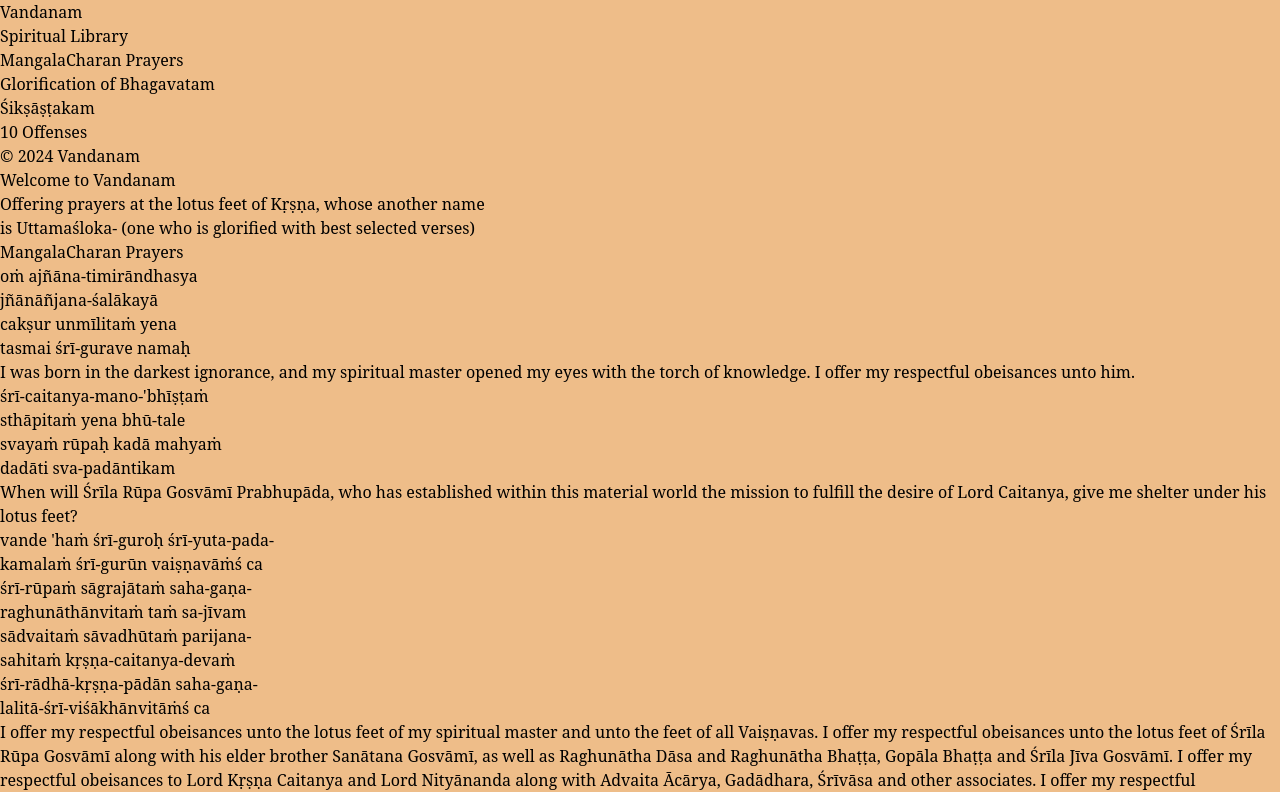
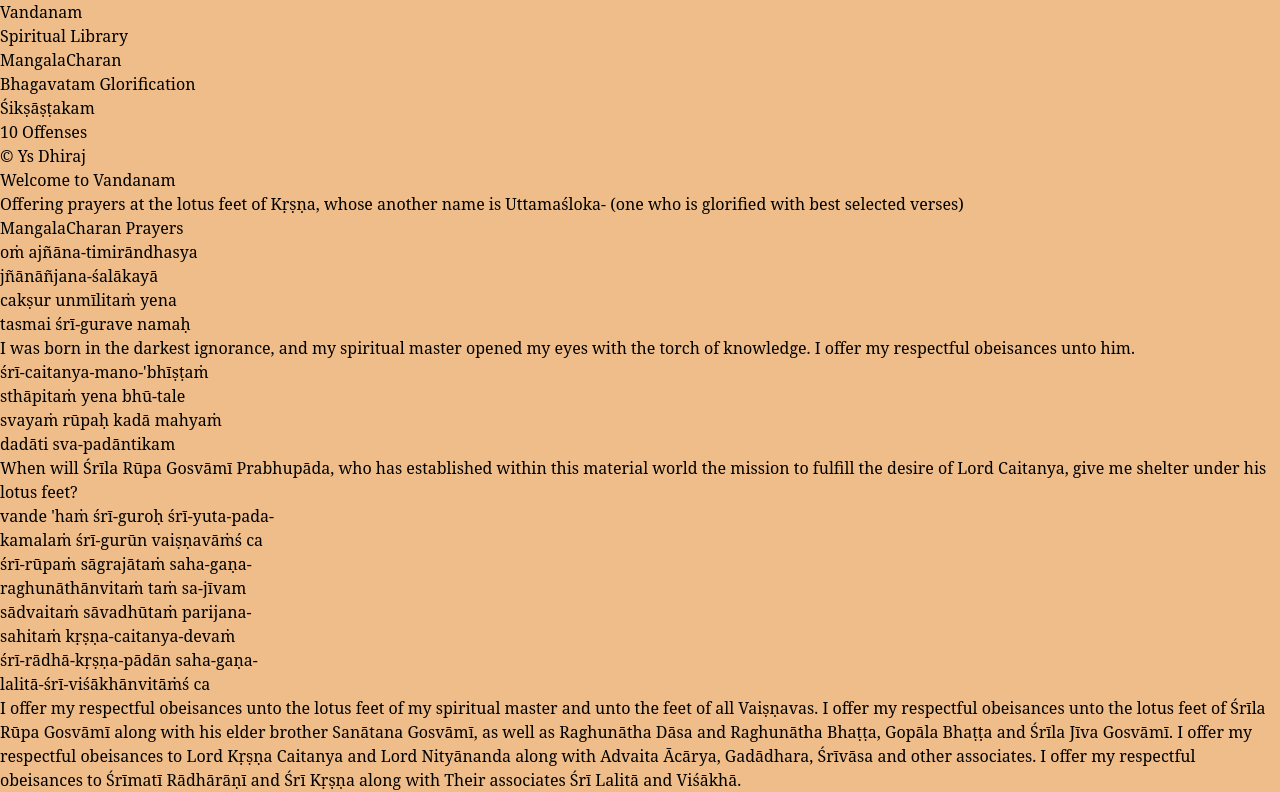
Before and after one commit to Dhiraj-Pote/Vandanam, a Next.js app: page / in a window 1280 px wide. Shown: the top 792 px of the page. Built offline with nearby package versions, Linux system fonts and the light colour scheme.

Commit message:
netlify push4

```diff
--- a/src/app/globals.css
+++ b/src/app/globals.css
@@ -21,3 +21,18 @@ html {
        Adjust '8px' to fine-tune the size. */
     margin-bottom: 8px;
 }
+
+@keyframes fadeIn {
+  from {
+    opacity: 0;
+    transform: translateY(-10px);
+  }
+  to {
+    opacity: 1;
+    transform: translateY(0);
+  }
+}
+
+.animate-fade-in {
+  animation: fadeIn 1.2s ease-out;
+}
--- a/src/app/page.tsx
+++ b/src/app/page.tsx
@@ -20,10 +20,9 @@ export default function Home() {
         <h1 className="text-4xl font-bold mb-2 text-[#5a3a1a]">
           Welcome to Vandanam
         </h1>
-        <p className="text-sm text-[#6b4423] max-w-2xl mx-auto">
+        <p className="text-sm text-[#6b4423] max-w-4xl mx-auto mb-8 animate-fade-in">
           Offering prayers at the lotus feet of Kṛṣṇa, whose another name
-          <br /> is Uttamaśloka- (one who is glorified with best selected
-          verses)
+          is Uttamaśloka- (one who is glorified with best selected verses)
         </p>
       </section>
 
@@ -886,6 +885,7 @@ export default function Home() {
               10. To not have complete faith in the chanting of the holy names and
               to maintain material attachments, even after understanding so many
               instructions on this matter.
+              <p>It is also an offense to be inattentive while chanting.</p>
             </h2>
 
           </div>
--- a/src/components/Sidebar.tsx
+++ b/src/components/Sidebar.tsx
@@ -1,8 +1,8 @@
 "use client";
 
 const menuItems = [
-  { id: 'mangalacaran', label: 'MangalaCharan Prayers' },
-  { id: 'bhagavatam', label: 'Glorification of Bhagavatam' },
+  { id: 'mangalacaran', label: 'MangalaCharan' },
+  { id: 'bhagavatam', label: 'Bhagavatam Glorification' },
   { id: 'siksastakam', label: 'Śikṣāṣṭakam' },
   { id: 'offenses', label: '10 Offenses' }
 ];
@@ -13,7 +13,7 @@ export default function Sidebar() {
   };
 
   return (
-    <aside className="fixed left-0 top-0 h-screen w-56 bg-[#da9d5b] shadow-xl z-50 flex flex-col">
+    <aside className="fixed left-0 top-0 h-screen w-56 bg-[#e4af73] shadow-xl z-50 flex flex-col">
       <div className="p-6 border-b border-[#b8864d]">
         <h1 className="text-3xl font-bold text-[#3a2010] mb-2">Vandanam</h1>
         <p className="text-sm text-[#5a3a1a] tracking-wide">Spiritual Library</p>
@@ -35,7 +35,7 @@ export default function Sidebar() {
       </nav>
 
       <div className="p-4 border-t border-[#b8864d]">
-        <p className="text-xs text-[#5a3a1a] text-center">© 2024 Vandanam</p>
+        <p className="text-xs text-[#5a3a1a] text-center">©  Ys Dhiraj</p>
       </div>
     </aside>
   );
```
